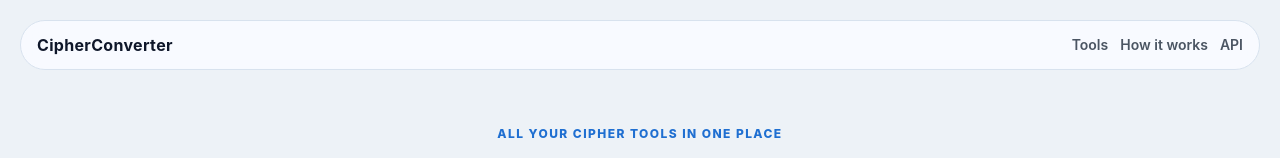
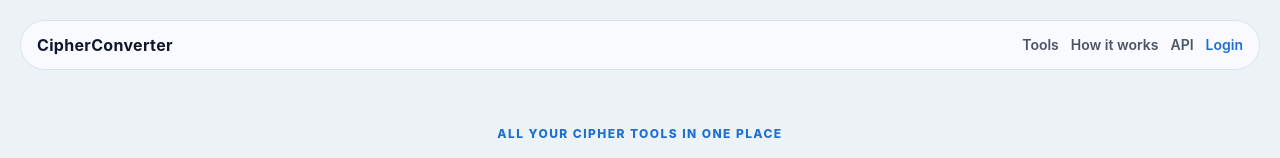
Before and after one commit to basarardabaykal/cipherconverter-frontend, a React app in the folder app/: page / in a window 1280 px wide. Shown: the top 158 px of the page. Built offline with nearby package versions, Linux system fonts and the light colour scheme; no server answers; the HTML template or start-up script is replaced by a standard one.

Commit message:
create navbar component

```diff
--- a/app/src/components/CipherPageTemplate.tsx
+++ b/app/src/components/CipherPageTemplate.tsx
@@ -1,5 +1,5 @@
 import type { ReactNode } from 'react'
-import { Link } from 'react-router-dom'
+import Navbar from './Navbar'
 
 type CipherPageTemplateProps = {
   title: string
@@ -18,20 +18,7 @@ function CipherPageTemplate({
 }: CipherPageTemplateProps) {
   return (
     <main className="relative min-h-screen overflow-hidden bg-[#edf2f7] px-4 pb-16 pt-5 text-[#0f172a] sm:px-5">
-      <header className="sticky top-0 z-10 mx-auto flex w-full max-w-7xl items-center justify-between gap-3 rounded-full border border-[#d8e2ee] bg-[#f9fbff]/90 px-4 py-3 backdrop-blur">
-        <Link
-          className="text-base font-bold tracking-[0.02em] text-[#0f172a] no-underline"
-          to="/"
-        >
-          CipherConverter
-        </Link>
-        <Link
-          className="rounded-full border border-[#c2d6e7] bg-white px-3 py-1.5 text-sm font-semibold text-[#205e8d] no-underline transition-colors hover:bg-[#f2f8ff]"
-          to="/"
-        >
-          Back to Home
-        </Link>
-      </header>
+      <Navbar />
 
       <section className="mx-auto mt-12 w-full max-w-7xl">
         <p className="m-0 text-xs font-extrabold uppercase tracking-[0.12em] text-[#1f6fd1]">
--- /dev/null
+++ b/app/src/components/Navbar.tsx
@@ -0,0 +1,91 @@
+import { Link } from 'react-router-dom';
+import { useAuth } from '../context/AuthContext';
+
+type NavbarProps = {
+  isHomePage?: boolean;
+};
+
+export default function Navbar({ isHomePage = false }: NavbarProps) {
+  const { isAuthenticated, logout } = useAuth();
+
+  return (
+    <header
+      className={`sticky top-0 z-10 mx-auto flex w-full max-w-7xl gap-3 border border-[#d8e2ee] bg-[#f9fbff]/90 px-4 py-3 backdrop-blur ${
+        isHomePage
+          ? 'flex-col items-start rounded-2xl md:flex-row md:items-center md:justify-between md:rounded-full'
+          : 'items-center justify-between rounded-full'
+      }`}
+    >
+      <Link
+        className="text-base font-bold tracking-[0.02em] text-[#0f172a] no-underline"
+        to="/"
+      >
+        CipherConverter
+      </Link>
+      <nav
+        className={
+          isHomePage
+            ? 'flex w-full items-center justify-between gap-3 md:w-auto md:justify-normal'
+            : 'flex gap-3 items-center'
+        }
+        aria-label="Main"
+      >
+        {isHomePage && (
+          <>
+            <a
+              className="text-sm font-semibold text-[#4b5563] no-underline hover:text-[#0f172a]"
+              href="#tools"
+            >
+              Tools
+            </a>
+            <a
+              className="text-sm font-semibold text-[#4b5563] no-underline hover:text-[#0f172a]"
+              href="#about"
+            >
+              How it works
+            </a>
+            <a
+              className="text-sm font-semibold text-[#4b5563] no-underline hover:text-[#0f172a]"
+              href="#api"
+            >
+              API
+            </a>
+          </>
+        )}
+
+        {isAuthenticated ? (
+          <button
+            onClick={logout}
+            className={
+              isHomePage
+                ? 'text-sm font-semibold text-[#1f6fd1] bg-transparent border-none cursor-pointer p-0 m-0 no-underline hover:text-[#174e93]'
+                : 'rounded-full border border-[#c2d6e7] bg-white px-3 py-1.5 text-sm font-semibold text-[#1f6fd1] no-underline transition-colors hover:bg-[#f2f8ff] cursor-pointer'
+            }
+          >
+            Logout
+          </button>
+        ) : (
+          <Link
+            to="/login"
+            className={
+              isHomePage
+                ? 'text-sm font-semibold text-[#1f6fd1] no-underline hover:text-[#174e93]'
+                : 'rounded-full border border-[#c2d6e7] bg-white px-3 py-1.5 text-sm font-semibold text-[#1f6fd1] no-underline transition-colors hover:bg-[#f2f8ff]'
+            }
+          >
+            Login
+          </Link>
+        )}
+
+        {!isHomePage && (
+          <Link
+            className="rounded-full border border-[#c2d6e7] bg-white px-3 py-1.5 text-sm font-semibold text-[#205e8d] no-underline transition-colors hover:bg-[#f2f8ff]"
+            to="/"
+          >
+            Back to Home
+          </Link>
+        )}
+      </nav>
+    </header>
+  );
+}
--- a/app/src/pages/HomePage.tsx
+++ b/app/src/pages/HomePage.tsx
@@ -1,4 +1,5 @@
 import { Link } from 'react-router-dom'
+import Navbar from '../components/Navbar'
 
 type CipherTool = {
   name: string
@@ -61,28 +62,7 @@ const cipherTools: CipherTool[] = [
 function HomePage() {
   return (
     <main className="relative min-h-screen overflow-hidden bg-[#edf2f7] px-4 pb-16 pt-5 text-[#0f172a] sm:px-5">
-      <header className="sticky top-0 z-10 mx-auto flex w-full max-w-7xl flex-col items-start gap-3 rounded-2xl border border-[#d8e2ee] bg-[#f9fbff]/90 px-4 py-3 backdrop-blur md:flex-row md:items-center md:justify-between md:rounded-full">
-        <Link
-          className="text-base font-bold tracking-[0.02em] text-[#0f172a] no-underline"
-          to="/"
-        >
-          CipherConverter
-        </Link>
-        <nav
-          className="flex w-full items-center justify-between gap-3 md:w-auto md:justify-normal"
-          aria-label="Main"
-        >
-          <a className="text-sm font-semibold text-[#4b5563] no-underline hover:text-[#0f172a]" href="#tools">
-            Tools
-          </a>
-          <a className="text-sm font-semibold text-[#4b5563] no-underline hover:text-[#0f172a]" href="#about">
-            How it works
-          </a>
-          <a className="text-sm font-semibold text-[#4b5563] no-underline hover:text-[#0f172a]" href="#api">
-            API
-          </a>
-        </nav>
-      </header>
+      <Navbar isHomePage={true} />
 
       <section className="mx-auto mb-11 mt-14 max-w-3xl text-center" id="about">
         <p className="m-0 text-xs font-extrabold uppercase tracking-[0.12em] text-[#1f6fd1]">
```
